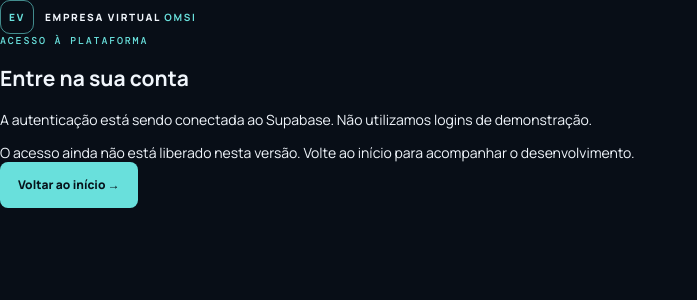
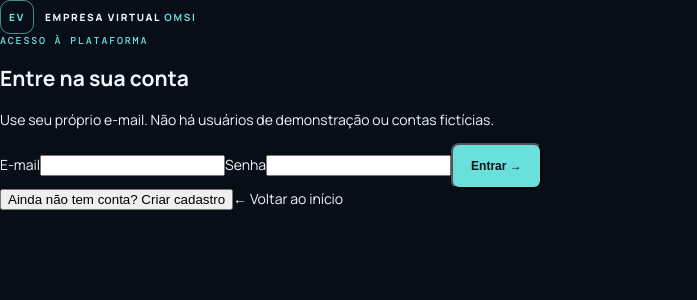
Before and after one commit to MichaelPriest/empresa-virtual-portal-OMSI, a Next.js app: page /login in a window 1280 px wide. Shown: the top 300 px of the page, without its empty margins (0-697 px from the left). Built offline with nearby package versions, Linux system fonts and the light colour scheme.

Commit message:
feat(auth): connect login page to real authentication

```diff
--- a/src/app/login/page.tsx
+++ b/src/app/login/page.tsx
@@ -1,5 +1,5 @@
-import Link from "next/link";
+import LoginForm from "./login-form";
 
 export default function LoginPage() {
-  return <main className="auth-page"><section className="auth-card"><Link className="brand" href="/"><span className="brand-mark">EV</span><span>EMPRESA VIRTUAL <b>OMSI</b></span></Link><div className="eyebrow">ACESSO À PLATAFORMA</div><h1>Entre na sua conta</h1><p>A autenticação está sendo conectada ao Supabase. Não utilizamos logins de demonstração.</p><div className="auth-notice">O acesso ainda não está liberado nesta versão. Volte ao início para acompanhar o desenvolvimento.</div><Link className="button button-primary" href="/">Voltar ao início →</Link></section></main>;
+  return <LoginForm />;
 }
```
